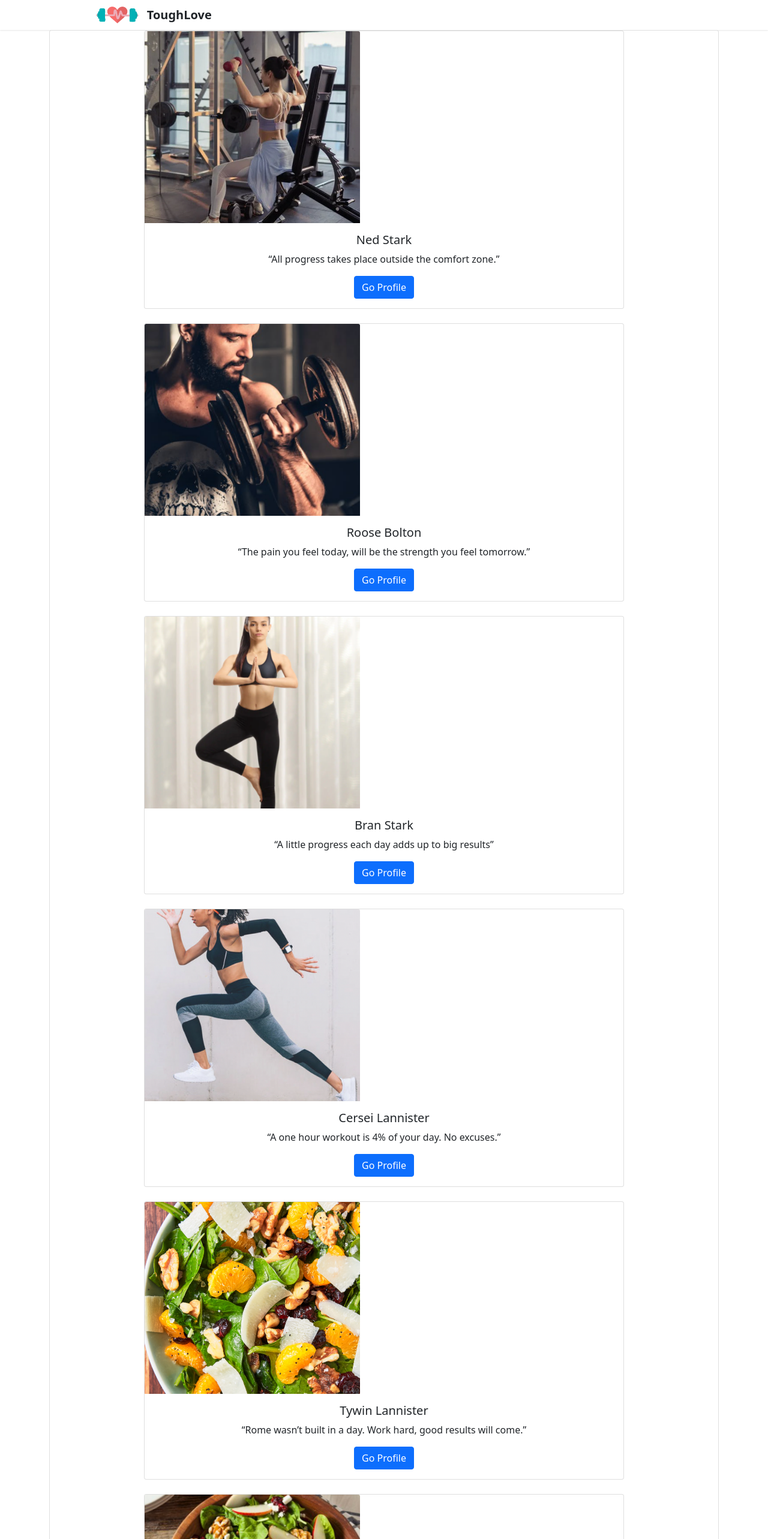
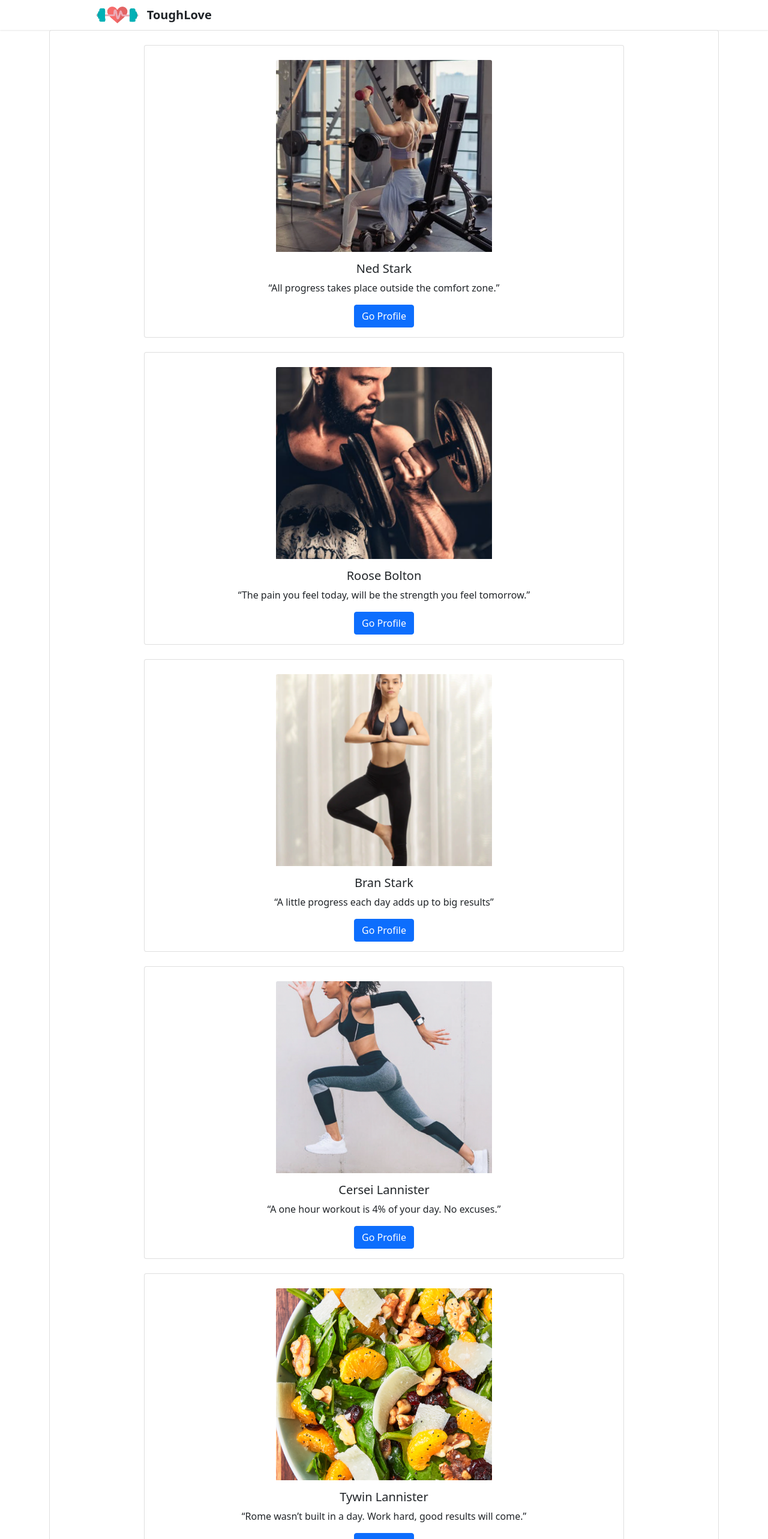
Before and after one commit to branden-nguyen24/Fitness_Social_Media_Web_Application, a React (Create React App) app: page /friendposts in a window 1280 px wide. Shown: the top 2566 px of the page at 60% size. Built offline with nearby package versions, Linux system fonts and the light colour scheme.

Commit message:
centering friend post images

```diff
--- a/src/components/FriendPosts.js
+++ b/src/components/FriendPosts.js
@@ -13,7 +13,9 @@
     return (
 
         <div class="card mb-3" style={{display: 'flex',  justifyContent:'center', alignItems:'center'}}>
-        <Card className="text-center" style={{ width: '50rem' }}>
+        <br/>
+        <Card className="text-center" style={{ width: '50rem', alignItems: 'center'}}>
+            <br/>
             <Card.Img variant="top" src={foo} height={300} width = {250} />
                 <Card.Body>
                     <Card.Title> Ned Stark </Card.Title>
@@ -24,7 +26,8 @@
                 </Card.Body>
         </Card><br/>
 
-       <Card className="text-center" style={{ width: '50rem' }}>
+       <Card className="text-center" style={{ width: '50rem', alignItems: 'center'}}>
+            <br/>
             <Card.Img variant="top" src={foo2} height={300} width = {250}/>
                 <Card.Body>
                     <Card.Title>Roose Bolton</Card.Title>
@@ -35,7 +38,8 @@
             </Card.Body>
         </Card><br/>
 
-       <Card className="text-center" style={{ width: '50rem' }}>
+       <Card className="text-center" style={{ width: '50rem', alignItems: 'center'}}>
+            <br/>
             <Card.Img variant="top" src={foo3} height={300} width = {250} />
             <Card.Body>
                 <Card.Title>Bran Stark </Card.Title>
@@ -46,7 +50,8 @@
             </Card.Body>
         </Card><br/>
 
-        <Card className="text-center" style={{ width: '50rem' }}>
+        <Card className="text-center" style={{ width: '50rem', alignItems: 'center'}}>
+            <br/>
             <Card.Img variant="top" src={foo4} height={300} width = {250} />
             <Card.Body>
                 <Card.Title> Cersei Lannister </Card.Title>
@@ -57,7 +62,8 @@
             </Card.Body>
         </Card><br/>
 
-        <Card className="text-center" style={{ width: '50rem' }}>
+        <Card className="text-center" style={{ width: '50rem', alignItems: 'center'}}>
+            <br/>
             <Card.Img variant="top" src={foo5} height={300} width = {250} />
             <Card.Body>
                 <Card.Title>Tywin Lannister </Card.Title>
@@ -68,7 +74,8 @@
             </Card.Body>
         </Card><br/>
 
-        <Card className="text-center" style={{ width: '50rem' }}>
+        <Card className="text-center" style={{ width: '50rem', alignItems: 'center'}}>
+            <br/>
             <Card.Img variant="top" src={foo6} height={300} width = {250} />
             <Card.Body>
                 <Card.Title>Arya Stark </Card.Title>
```
